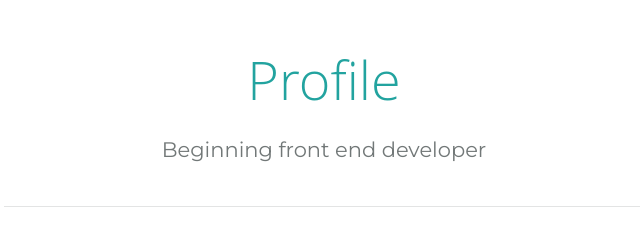
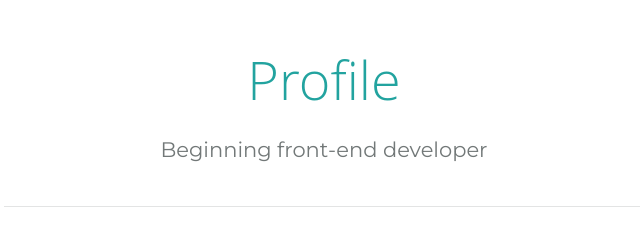
Before and after one commit to anwzd/anwzd.github.io, a plain HTML site: page index.html in a window 1280 px wide. Shown: the part 800-1040 px from the top of the page, 316-956 px from the left. Drawn offline with nearby package versions, Linux system fonts and the light colour scheme.

Commit message:
Initial commit

```diff
--- a/index.html
+++ b/index.html
@@ -26,7 +26,7 @@
             <!-- about me -->
             <section class="aboutMe" id="aboutMe">
                 <h2>Profile</h2>
-                <p class="description">Beginning front end developer</p>
+                <p class="description">Beginning front-end developer</p>
                 <hr>
                 <div class="profile">
                     <div class="profile-image">
```
